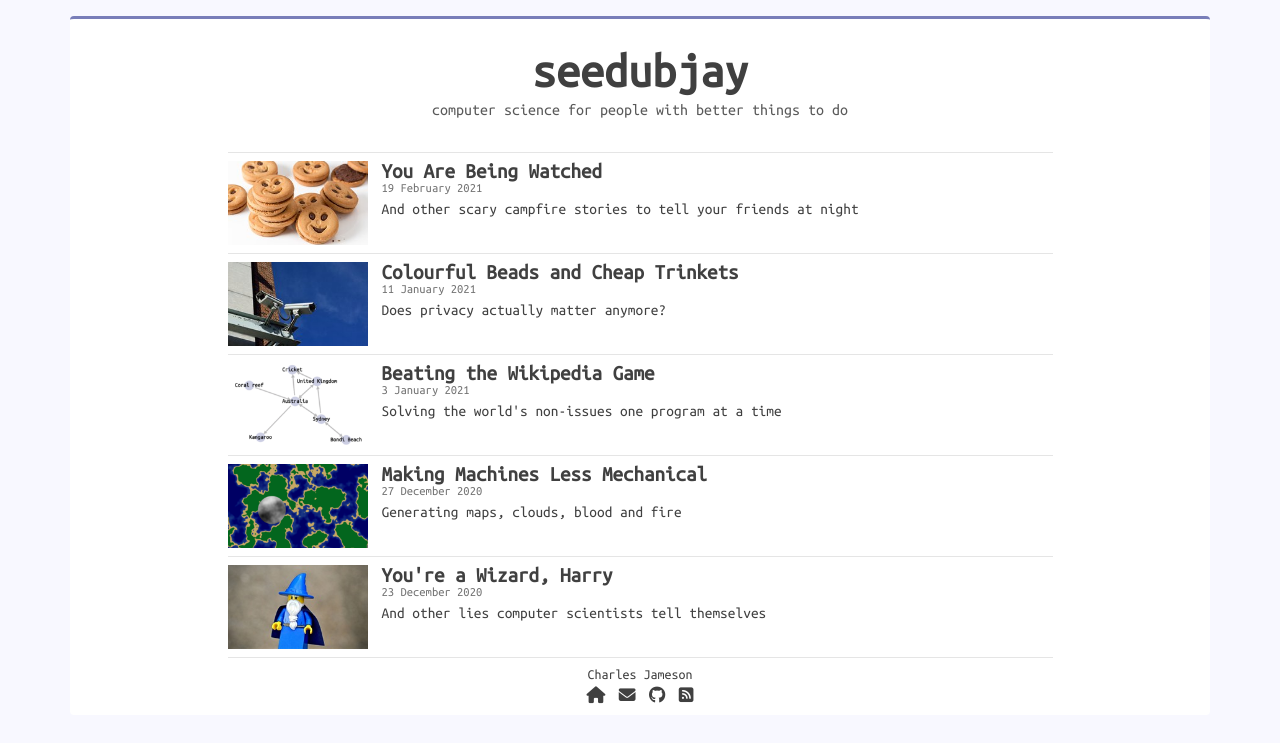
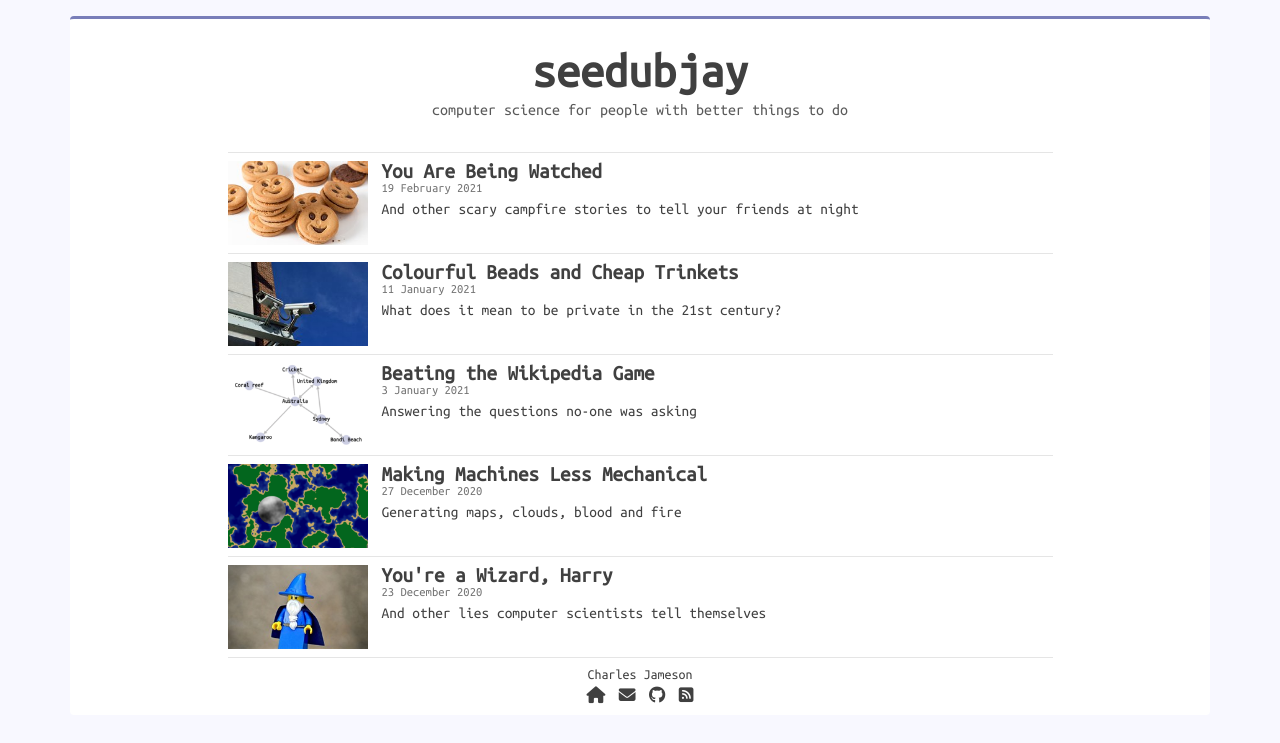
Before and after one commit to seedubjay/seedubjay.github.io, a Jekyll site: the page built from index.html, in a window 1280 px wide. Shown: the top 743 px of the page. Built offline with Jekyll 4.4.1, drawn with Linux system fonts in a browser that asks for light colours; nearby versions of some CDN libraries.

Commit message:
change subtitles

```diff
--- a/_posts/2021-01-03-wikipedia-clicks.md
+++ b/_posts/2021-01-03-wikipedia-clicks.md
@@ -7,7 +7,7 @@ use_d3: true
 use_select2: true
 image: "/assets/png/wikipedia-graph.png"
 thumbnail: "/assets/png/wikipedia-graph-thumbnail.png"
-subtitle: Solving the world's non-issues one program at a time
+subtitle: Answering the questions no-one was asking
 ---
 
 Here's a game to pass the time while you're trapped at home 10 months into a pandemic.
--- a/_posts/2021-01-11-21st-century-privacy.md
+++ b/_posts/2021-01-11-21st-century-privacy.md
@@ -3,7 +3,7 @@ layout: post
 title: Colourful Beads and Cheap Trinkets
 image: "/assets/jpg/cctv-camera.jpg"
 thumbnail: "/assets/jpg/cctv-camera-thumbnail.jpg"
-subtitle: Does privacy actually matter anymore?
+subtitle: What does it mean to be private in the 21st century?
 ---
 
 Privacy is a strange idea.
```
Also changed, not shown: _posts/2020-12-27-perlin-noise.md (+1 -1 lines).
